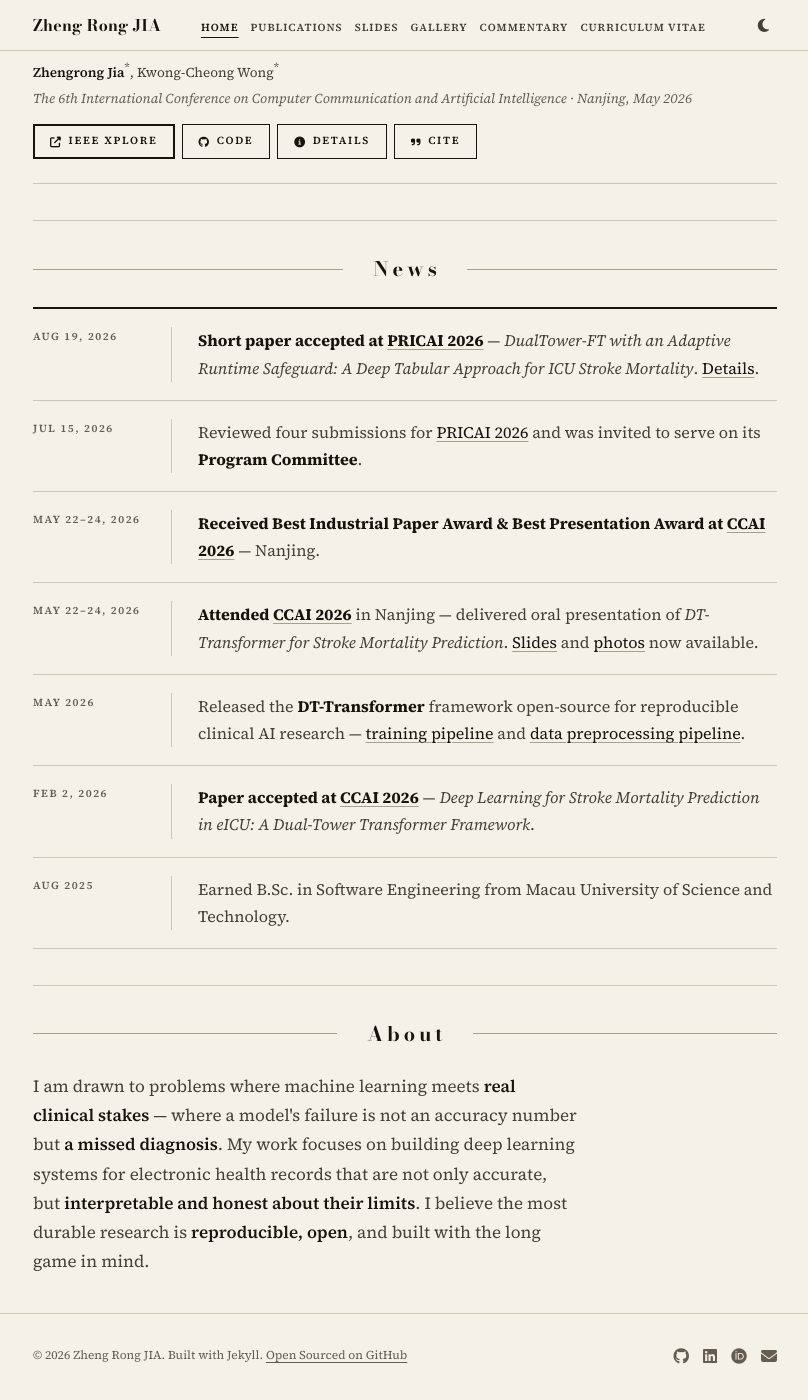
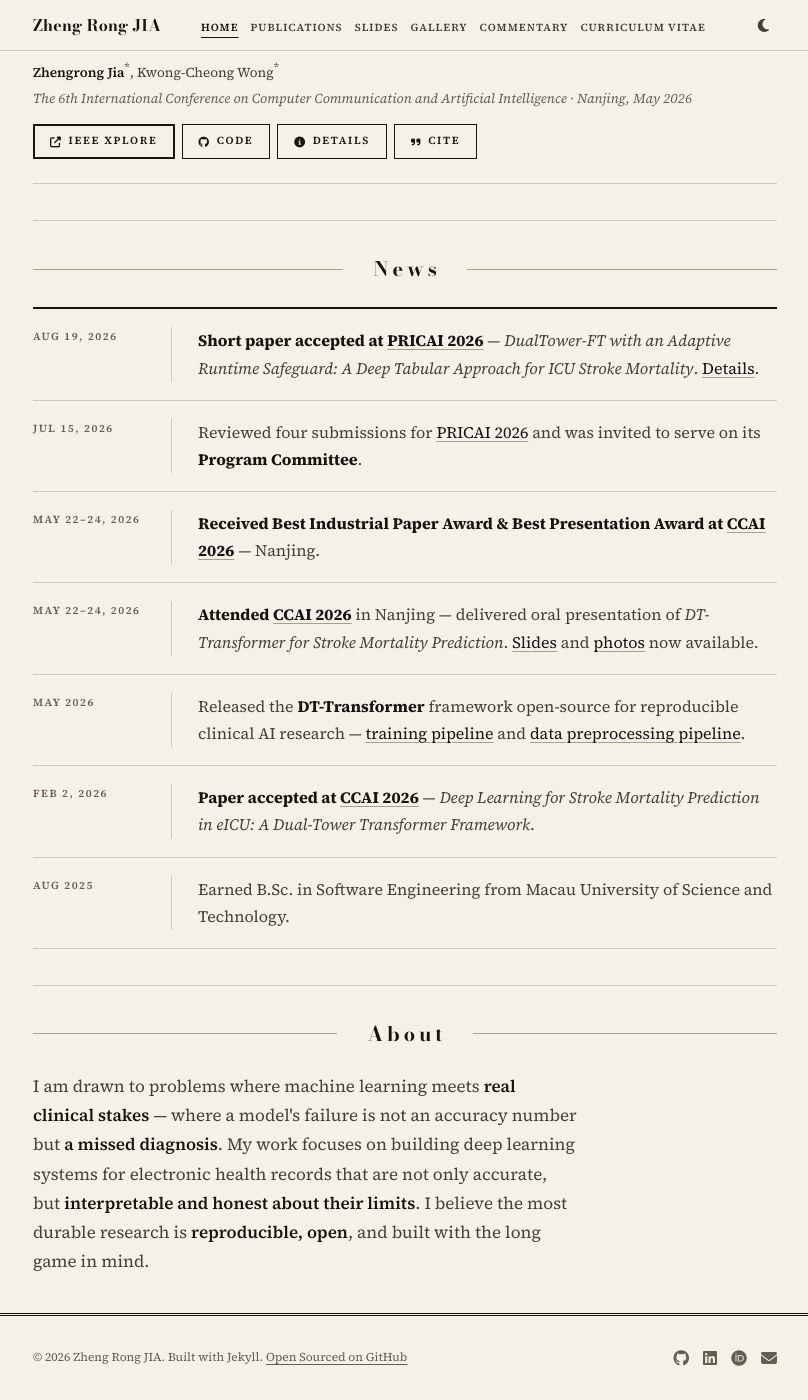
Before and after one commit to ZR-JIA/zr-jia.github.io, a Jekyll site: the page built from _pages/index.md, in a window 1280 px wide and 1400 px high, scrolled down 1176 px. Shown: the whole window, without its empty margins (235-1043 px from the left). Built offline with Jekyll 4.4.1, drawn with Linux system fonts in a browser that asks for light colours.

Commit message:
style: close pages with a double-rule colophon
Mark the footer with a 3px double ink rule, the Zaichang Broadsheet
colophon. The system reserves double rules for the opening and closing of
a document, so this is used once per page.

```diff
--- a/assets/css/main.css
+++ b/assets/css/main.css
@@ -701,7 +701,8 @@ img { max-width: 100%; height: auto; }
 /* ---- Footer ---- */
 .site-footer {
   padding: 28px 0;
-  border-top: 1px solid var(--color-border);
+  /* the colophon: one of only two double rules the system allows */
+  border-top: 3px double var(--color-text);
 }
 
 .footer-content {
```
